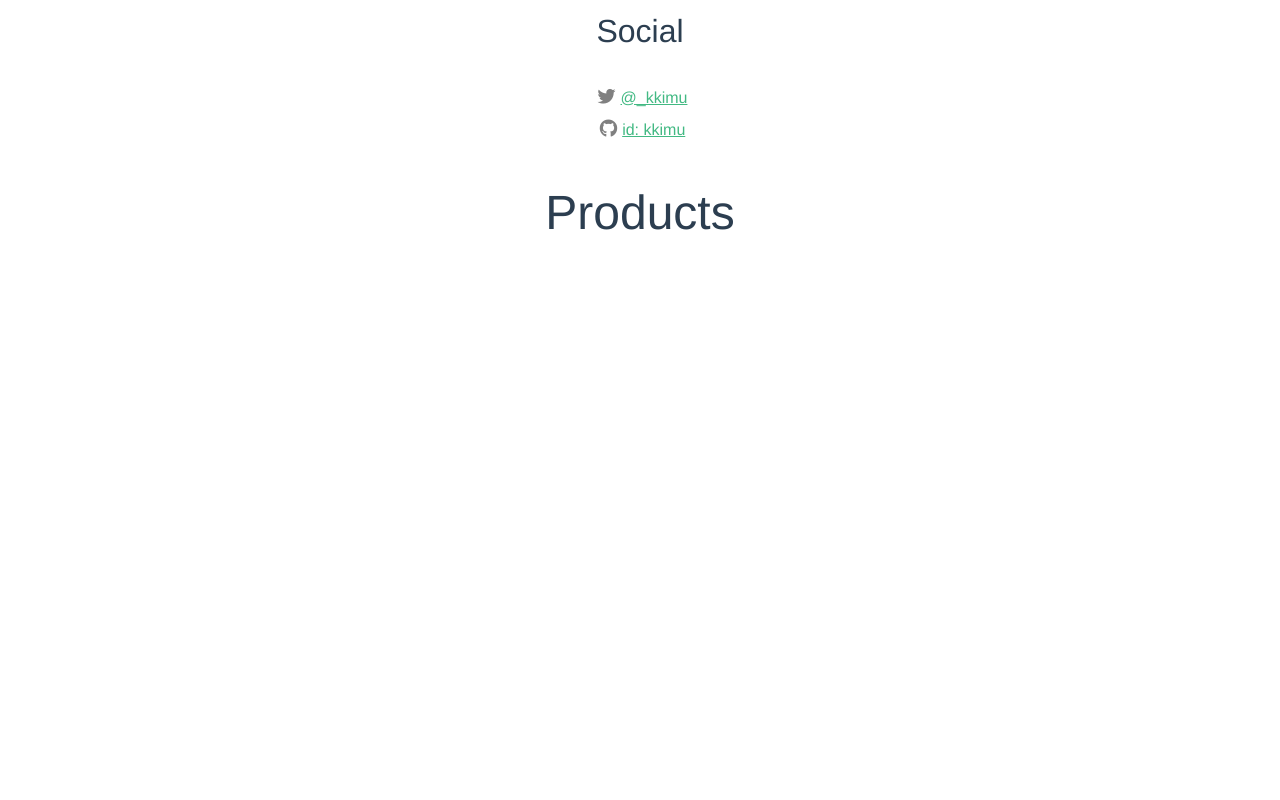
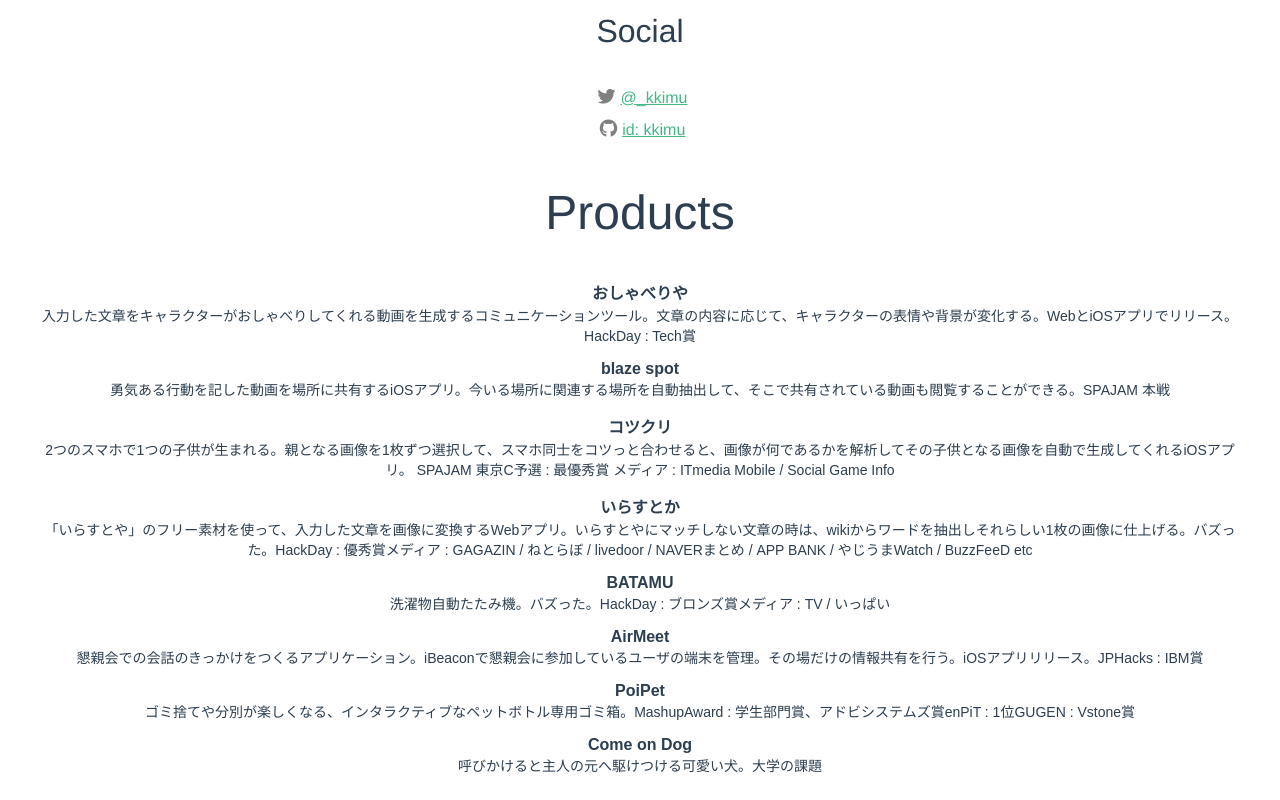
Before and after one commit to koooootake/kkimu-vue-app, a Vue app: page /#/ in a window 1280 px wide. Shown: the part 593-1393 px from the top of the page. Before the commit the page ends 873 px from the top, so only its background shows below. Built offline with nearby package versions, Linux system fonts and the light colour scheme.

Commit message:
Add products

```diff
--- a/src/components/Product.vue
+++ b/src/components/Product.vue
@@ -8,16 +8,10 @@
 <script>
 export default {
   name: 'Product',
-  data: () => {
-    return {
-      title: 'おしゃべりや',
-      description: 'テキストを入力するとしゃべる'
-    }
-  }
+  props: ['title', 'description'],
 }
 </script>
 
-<!-- Add "scoped" attribute to limit CSS to this component only -->
 <style scoped>
 p {
   font-family: 'Ruda', sans-serif;
--- a/src/components/Products.vue
+++ b/src/components/Products.vue
@@ -1,20 +1,26 @@
 <template>
   <div class="Products">
+    <Product
+      v-for="product in products"
+      v-bind:title="product.title"
+      v-bind:description="product.description"
+    />
   </div>
 </template>
 
 <script>
 import Product from "./Product";
+
 export default {
   name: 'Products',
   components: {Product},
   data: () => {
     return {
+      products: require("../data/products.json")
     }
   }
 }
 </script>
 
-<!-- Add "scoped" attribute to limit CSS to this component only -->
 <style scoped>
 </style>
--- /dev/null
+++ b/src/data/products.json
@@ -0,0 +1,34 @@
+[
+  {
+    "title": "おしゃべりや",
+    "description": "入力した文章をキャラクターがおしゃべりしてくれる動画を生成するコミュニケーションツール。文章の内容に応じて、キャラクターの表情や背景が変化する。WebとiOSアプリでリリース。HackDay : Tech賞"
+  },
+  {
+    "title": "blaze spot",
+    "description": "勇気ある行動を記した動画を場所に共有するiOSアプリ。今いる場所に関連する場所を自動抽出して、そこで共有されている動画も閲覧することができる。SPAJAM 本戦"
+  },
+  {
+    "title": "コツクリ",
+    "description": "2つのスマホで1つの子供が生まれる。親となる画像を1枚ずつ選択して、スマホ同士をコツっと合わせると、画像が何であるかを解析してその子供となる画像を自動で生成してくれるiOSアプリ。 SPAJAM 東京C予選 : 最優秀賞 メディア : ITmedia Mobile / Social Game Info"
+  },
+  {
+    "title": "いらすとか",
+    "description": "「いらすとや」のフリー素材を使って、入力した文章を画像に変換するWebアプリ。いらすとやにマッチしない文章の時は、wikiからワードを抽出しそれらしい1枚の画像に仕上げる。バズった。HackDay : 優秀賞メディア : GAGAZIN / ねとらぼ / livedoor / NAVERまとめ / APP BANK / やじうまWatch / BuzzFeeD etc"
+  },
+  {
+    "title": "BATAMU",
+    "description": "洗濯物自動たたみ機。バズった。HackDay : ブロンズ賞メディア : TV / いっぱい"
+  },
+  {
+    "title": "AirMeet",
+    "description": "懇親会での会話のきっかけをつくるアプリケーション。iBeaconで懇親会に参加しているユーザの端末を管理。その場だけの情報共有を行う。iOSアプリリリース。JPHacks : IBM賞"
+  },
+  {
+    "title": "PoiPet",
+    "description": "ゴミ捨てや分別が楽しくなる、インタラクティブなペットボトル専用ゴミ箱。MashupAward : 学生部門賞、アドビシステムズ賞enPiT : 1位GUGEN : Vstone賞"
+  },
+  {
+    "title": "Come on Dog",
+    "description": "呼びかけると主人の元へ駆けつける可愛い犬。大学の課題"
+  }
+]
```
